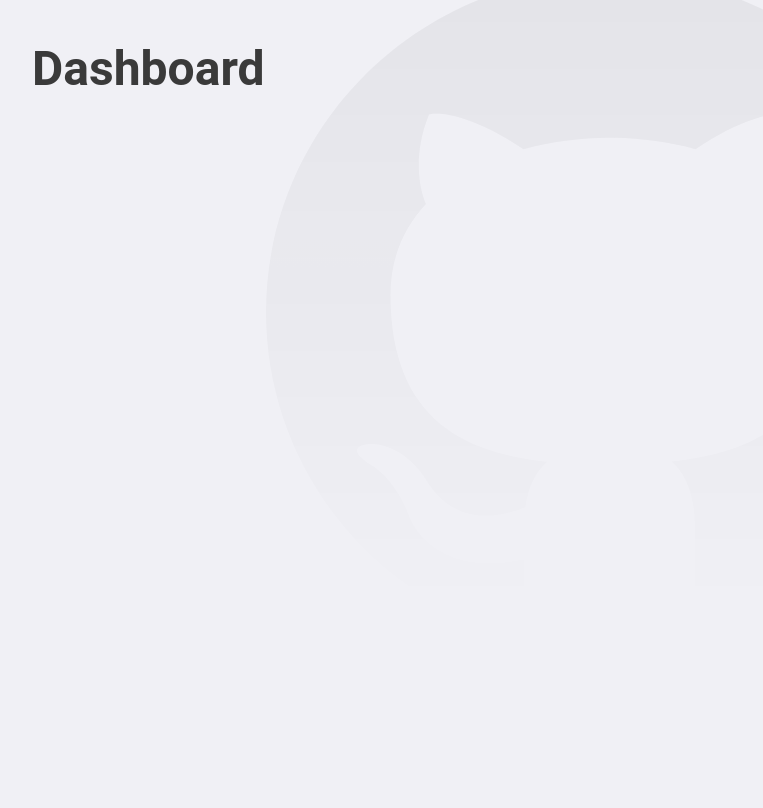
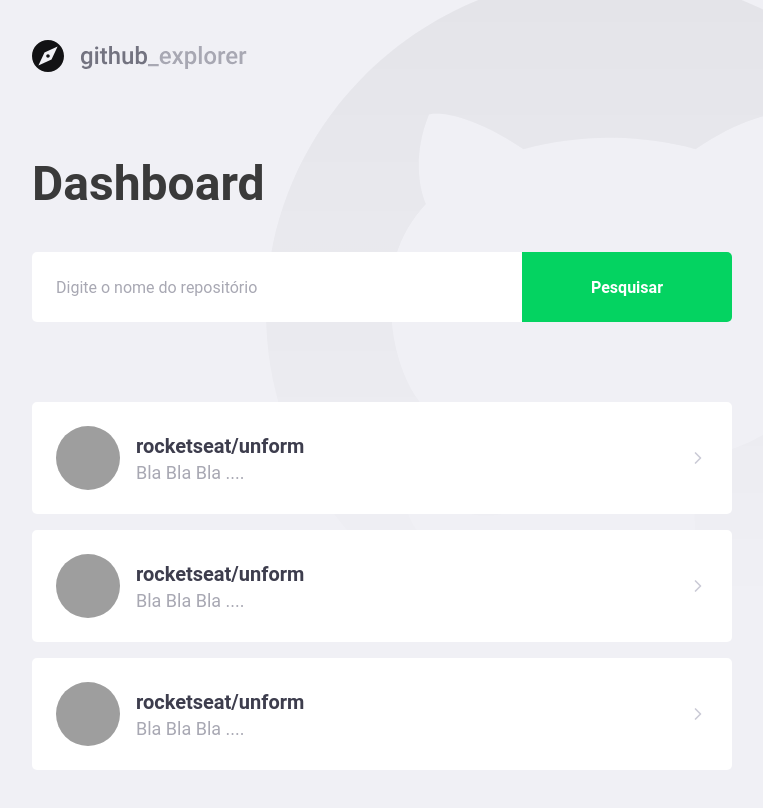
Before and after one commit to francisdev584/05-primeiro-projeto-react-TS, a React (Create React App) app: page / in a window 1280 px wide. Shown: the whole page, without its empty margins (148-911 px from the left). Built offline with nearby package versions, Linux system fonts and the light colour scheme; grey boxes are pictures that could not be loaded; the HTML template or start-up script is replaced by a standard one.

Commit message:
style dashboard DONE

```diff
--- a/package.json
+++ b/package.json
@@ -16,8 +16,10 @@
     "eslint-plugin-jsx-a11y": "^6.3.0",
     "eslint-plugin-react": "^7.20.0",
     "eslint-plugin-react-hooks": "^4",
+    "polished": "^3.6.5",
     "react": "^16.13.1",
     "react-dom": "^16.13.1",
+    "react-icons": "^3.11.0",
     "react-router-dom": "^5.2.0",
     "react-scripts": "3.4.3",
     "styled-components": "^5.1.1",
--- a/src/pages/Dashboard/index.tsx
+++ b/src/pages/Dashboard/index.tsx
@@ -1,9 +1,60 @@
 import React from 'react';
+import { FiChevronRight } from 'react-icons/fi';
 
-import { Title } from './styles';
+import logoImg from '../../assets/logo.svg';
+
+import { Title, Form, Repositories } from './styles';
 
 const Dashboard: React.FC = () => {
-  return <Title>Dashboard</Title>;
+  return (
+    <>
+      <img src={logoImg} alt="Github Explorer" />
+      <Title>Dashboard</Title>
+
+      <Form>
+        <input placeholder="Digite o nome do repositório" />
+        <button type="submit">Pesquisar</button>
+      </Form>
+      <Repositories>
+        <a href="teste">
+          <img
+            src="https://avatars0.githubusercontent.com/u/13040361?s=460&u=772f79bd22316aff5a1bd750a1c7af8846900385&v=4"
+            alt="Francinildo Rodrigues"
+          />
+          <div>
+            <strong>rocketseat/unform</strong>
+            <p>Bla Bla Bla ....</p>
+          </div>
+
+          <FiChevronRight size={20} />
+        </a>
+        <a href="teste">
+          <img
+            src="https://avatars0.githubusercontent.com/u/13040361?s=460&u=772f79bd22316aff5a1bd750a1c7af8846900385&v=4"
+            alt="Francinildo Rodrigues"
+          />
+          <div>
+            <strong>rocketseat/unform</strong>
+            <p>Bla Bla Bla ....</p>
+          </div>
+
+          <FiChevronRight size={20} />
+        </a>
+        <a href="teste">
+          <img
+            src="https://avatars0.githubusercontent.com/u/13040361?s=460&u=772f79bd22316aff5a1bd750a1c7af8846900385&v=4"
+            alt="Francinildo Rodrigues"
+          />
+          <div>
+            <strong>rocketseat/unform</strong>
+            <p>Bla Bla Bla ....</p>
+          </div>
+
+          <FiChevronRight size={20} />
+        </a>
+      </Repositories>
+    </>
+  );
 };
 
 export default Dashboard;
--- a/src/pages/Dashboard/styles.ts
+++ b/src/pages/Dashboard/styles.ts
@@ -1,6 +1,98 @@
 import styled from 'styled-components';
+import { shade } from 'polished';
 
 export const Title = styled.h1`
   font-size: 48px;
   color: #3a3a3a;
+  max-width: 450px;
+  line-height: 56px;
+
+  margin-top: 80px;
 `;
+
+export const Form = styled.form`
+  margin-top: 40px;
+  max-width: 700px;
+
+  display: flex;
+
+  input {
+    flex: 1;
+    height: 70px;
+    padding: 0 24px;
+    border: 0;
+    border-radius: 5px 0px 0px 5px;
+    color: #3a3a3a;
+
+    &::placeholder {
+      color: #a8a8b3;
+    }
+  }
+
+  button {
+    width: 210px;
+    height: 70px;
+    background: #04d361;
+    border-radius: 0px 5px 5px 0px;
+    border: 0;
+    color: #fff;
+    font-weight: bold;
+    transition: background-color 0.2s;
+
+    &:hover {
+      background: ${shade(0.2, '#04d361')};
+    }
+  }
+`;
+
+export const Repositories = styled.div`
+  margin-top: 80px;
+  max-width: 700px;
+
+  a {
+    background: #fff;
+    border-radius: 5px;
+    width: 100%;
+    padding: 24px;
+    display: block;
+    text-decoration: none;
+    transition: transform 0.2s;
+
+    display: flex;
+    align-items: center;
+
+    &:hover {
+      transform: translateX(10px);
+    }
+
+    & + a {
+      margin-top: 16px;
+    }
+
+    img {
+      width: 64px;
+      height: 64px;
+      border-radius: 50%;
+    }
+
+    div {
+      margin-left: 16px;
+
+      strong {
+        font-size: 20px;
+        color: #3d3d4d;
+      }
+
+      p {
+        font-size: 18px;
+        color: #a8a8b3;
+        margin-top: 4px;
+      }
+    }
+
+    svg {
+      margin-left: auto;
+      color: #cbcbd6;
+    }
+  }
+`;
```
Also changed, not shown: src/assets/logo.svg (added), 1 other file (tests, documents, lock files or other folders).
